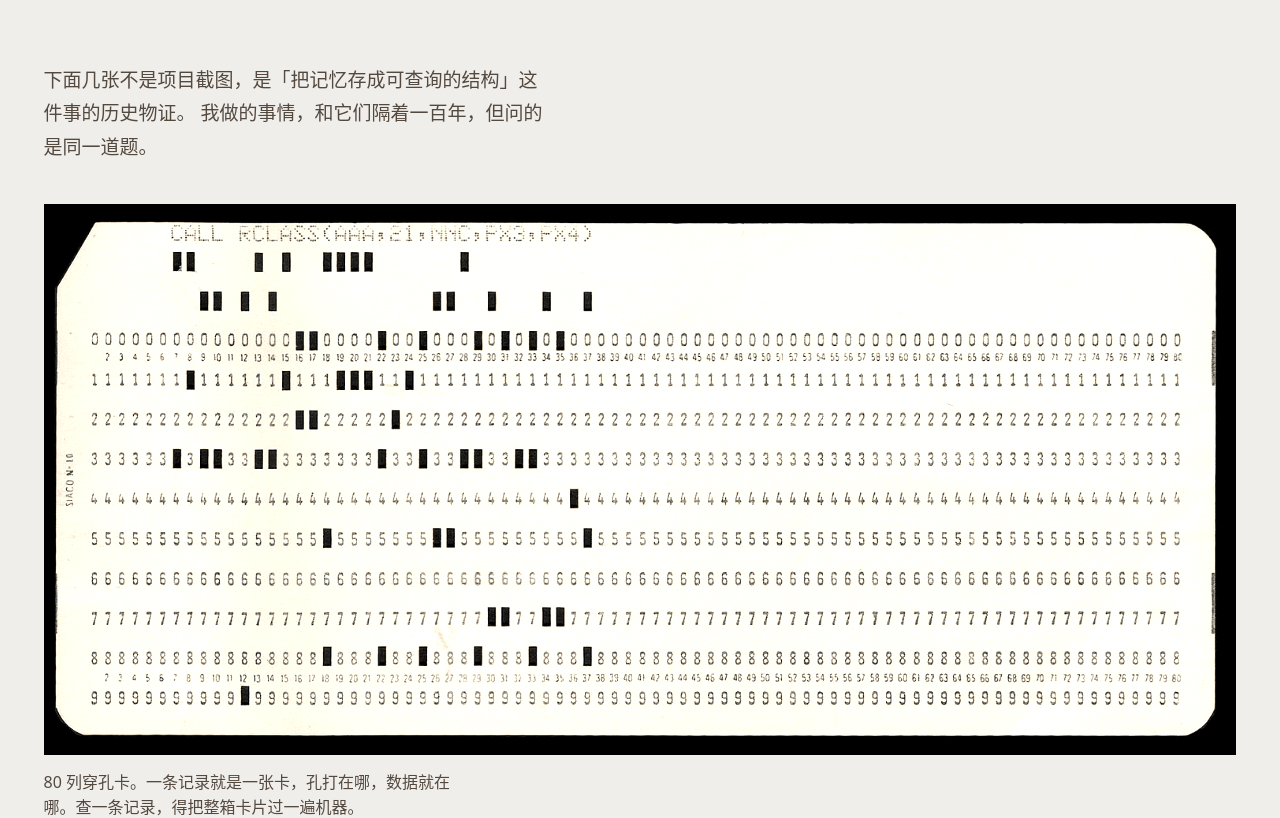
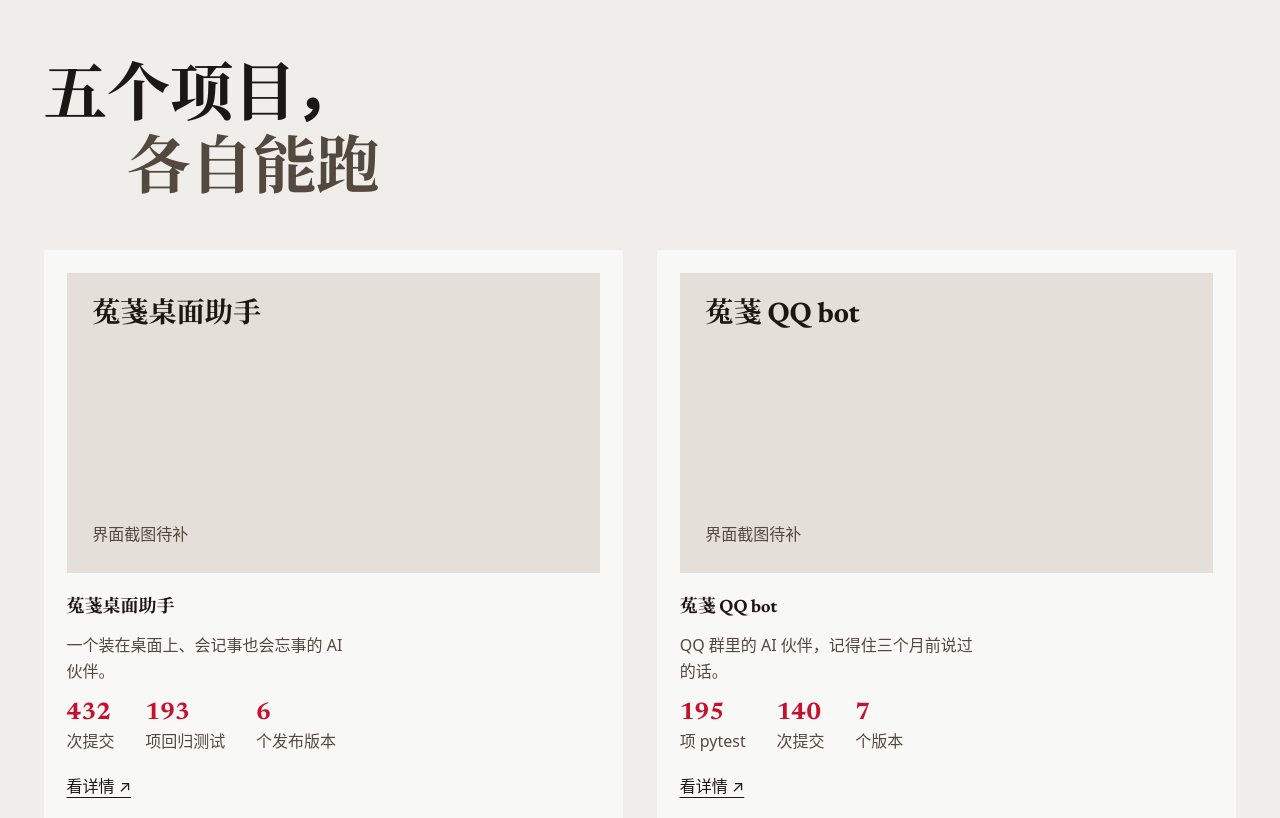
Before and after one commit to spritebbb/portfolio, a Vue app: page / in a window 1280 px wide. Shown: the part 1560-2378 px from the top of the page. Built offline with nearby package versions, Linux system fonts and the light colour scheme.

Commit message:
总览页改版：加项目卡片网格，删掉记忆主题的历史照片带和衰减交互

```diff
--- a/src/App.vue
+++ b/src/App.vue
@@ -3,9 +3,8 @@
     <SiteHero />
     <main>
       <WorkIndex />
-      <MemoryBand />
+      <ProjectGrid />
       <ProofTable />
-      <MemoryDemo />
       <AboutCopy />
     </main>
     <SiteContact />
@@ -17,9 +16,8 @@
 import { onMounted } from 'vue'
 import SiteHero from './components/SiteHero.vue'
 import WorkIndex from './components/WorkIndex.vue'
+import ProjectGrid from './components/ProjectGrid.vue'
 import ProofTable from './components/ProofTable.vue'
-import MemoryDemo from './components/MemoryDemo.vue'
-import MemoryBand from './components/MemoryBand.vue'
 import AboutCopy from './components/AboutCopy.vue'
 import SiteContact from './components/SiteContact.vue'
 import SiteFooter from './components/SiteFooter.vue'
--- /dev/null
+++ b/src/components/ProjectGrid.vue
@@ -0,0 +1,164 @@
+<template>
+  <section id="projects" class="grid-sec section">
+    <div class="wrap">
+      <h2 class="head grid-title" data-reveal>
+        <span>五个项目，</span>
+        <span class="grid-indent">各自能跑</span>
+      </h2>
+
+      <ul class="cards">
+        <li v-for="p in projects" :key="p.slug" class="card" data-reveal>
+          <a class="card-link" :href="`./${p.slug}/`">
+            <div class="card-shot" data-ui>
+              <span class="card-shot-name">{{ p.name }}</span>
+              <span class="card-shot-note">界面截图待补</span>
+            </div>
+            <div class="card-body">
+              <p class="card-name">{{ p.name }}</p>
+              <p class="card-tag">{{ p.tagline }}</p>
+              <ul class="card-nums">
+                <li v-for="m in p.metrics.slice(0, 3)" :key="m.label">
+                  <span class="card-num">{{ m.value }}</span>
+                  <span class="card-num-l">{{ m.label }}</span>
+                </li>
+              </ul>
+              <span class="card-go">看详情 ↗</span>
+            </div>
+          </a>
+        </li>
+      </ul>
+    </div>
+  </section>
+</template>
+
+<script setup lang="ts">
+import { projects } from '../data/projects'
+</script>
+
+<style scoped>
+.grid-sec {
+  padding-block: var(--section);
+}
+
+.grid-title {
+  font-family: var(--font-display);
+  font-weight: 700;
+  font-size: var(--step-head);
+  line-height: 1.15;
+  margin: 0 0 clamp(2rem, 5vh, 3.5rem);
+}
+
+.grid-indent {
+  display: block;
+  padding-left: 2ch;
+  color: var(--muted);
+}
+
+.cards {
+  list-style: none;
+  padding: 0;
+  margin: 0;
+  display: grid;
+  grid-template-columns: repeat(2, minmax(0, 1fr));
+  gap: clamp(1.25rem, 2.6vw, 2.25rem);
+}
+
+.card {
+  background: var(--paper);
+}
+
+.card-link {
+  display: block;
+  padding: clamp(1rem, 1.8vw, 1.5rem);
+}
+
+.card-shot {
+  aspect-ratio: 16 / 9;
+  background: var(--surface);
+  display: flex;
+  flex-direction: column;
+  align-items: flex-start;
+  justify-content: space-between;
+  padding: clamp(1rem, 2vw, 1.6rem);
+  color: var(--ink);
+}
+
+.card-shot-name {
+  font-family: var(--font-display);
+  font-weight: 700;
+  font-size: clamp(1.35rem, 2.2vw, 2rem);
+  line-height: 1.2;
+}
+
+.card-shot-note {
+  font-size: var(--step-small);
+  color: var(--muted);
+}
+
+.card-body {
+  padding-top: clamp(0.9rem, 1.6vw, 1.25rem);
+}
+
+.card-name {
+  font-family: var(--font-display);
+  font-weight: 700;
+  font-size: 1.125rem;
+  margin: 0;
+}
+
+.card-tag {
+  margin: 0.5rem 0 0;
+  font-size: 1rem;
+  line-height: 1.6;
+  color: var(--muted);
+  max-width: 34ch;
+}
+
+.card-nums {
+  list-style: none;
+  padding: 0;
+  margin: 1rem 0 0;
+  display: flex;
+  gap: clamp(1rem, 2.4vw, 2rem);
+  flex-wrap: wrap;
+}
+
+.card-num {
+  display: block;
+  font-family: var(--font-display);
+  font-weight: 700;
+  font-size: 1.5rem;
+  line-height: 1.1;
+  color: var(--accent);
+}
+
+.card-num-l {
+  display: block;
+  font-size: var(--step-small);
+  color: var(--muted);
+}
+
+.card-go {
+  display: inline-block;
+  margin-top: 1.1rem;
+  font-size: var(--step-small);
+  color: var(--ink);
+  text-decoration: underline;
+  text-decoration-thickness: 1px;
+  text-underline-offset: 0.3em;
+}
+
+.card-link:hover .card-go {
+  color: var(--accent);
+}
+
+@media (max-width: 860px) {
+  .cards {
+    grid-template-columns: 1fr;
+  }
+
+  .grid-indent {
+    padding-left: 1ch;
+  }
+}
+</style>
```
Also changed, not shown: 16 other files (tests, documents, lock files or other folders).
